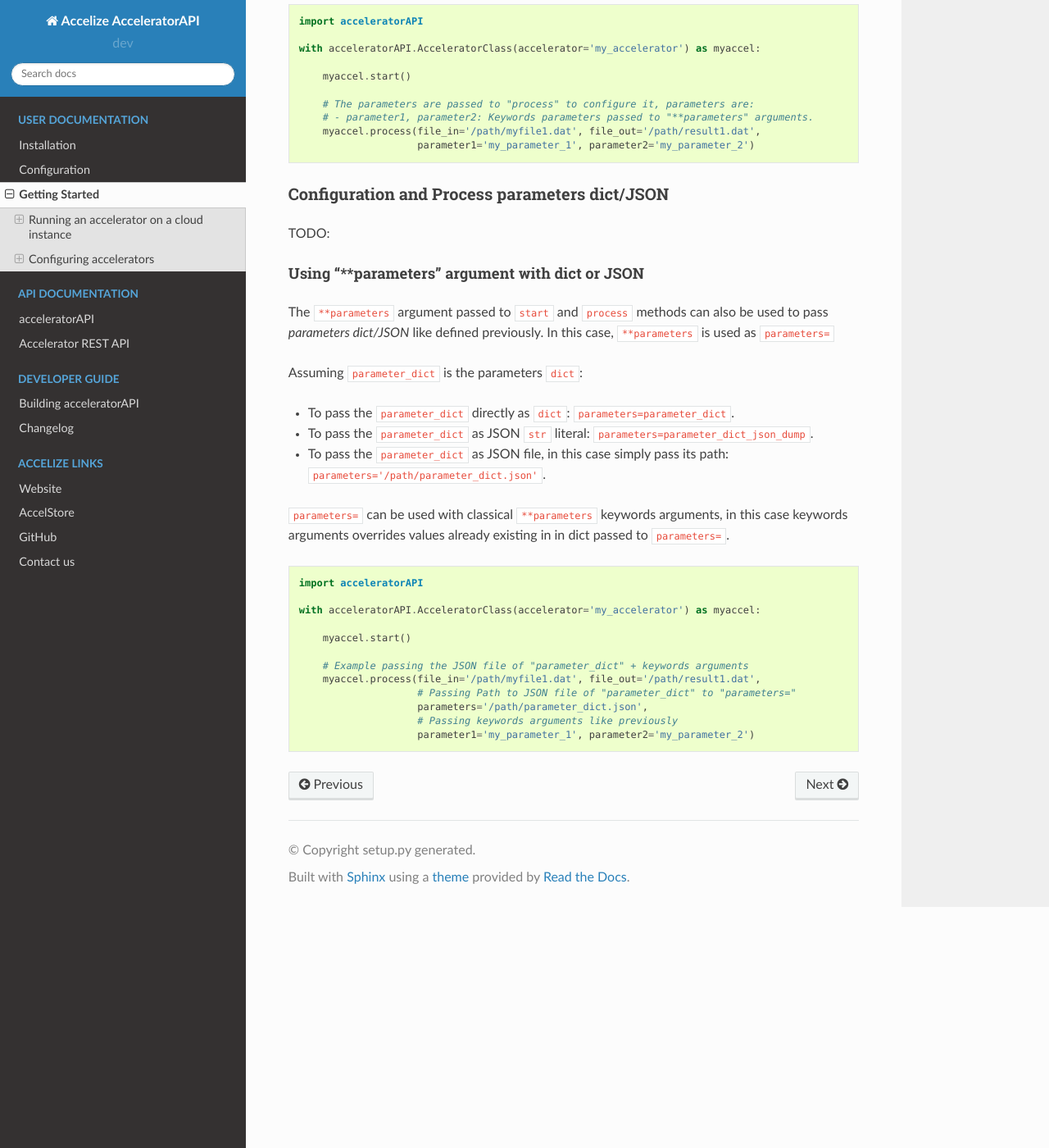
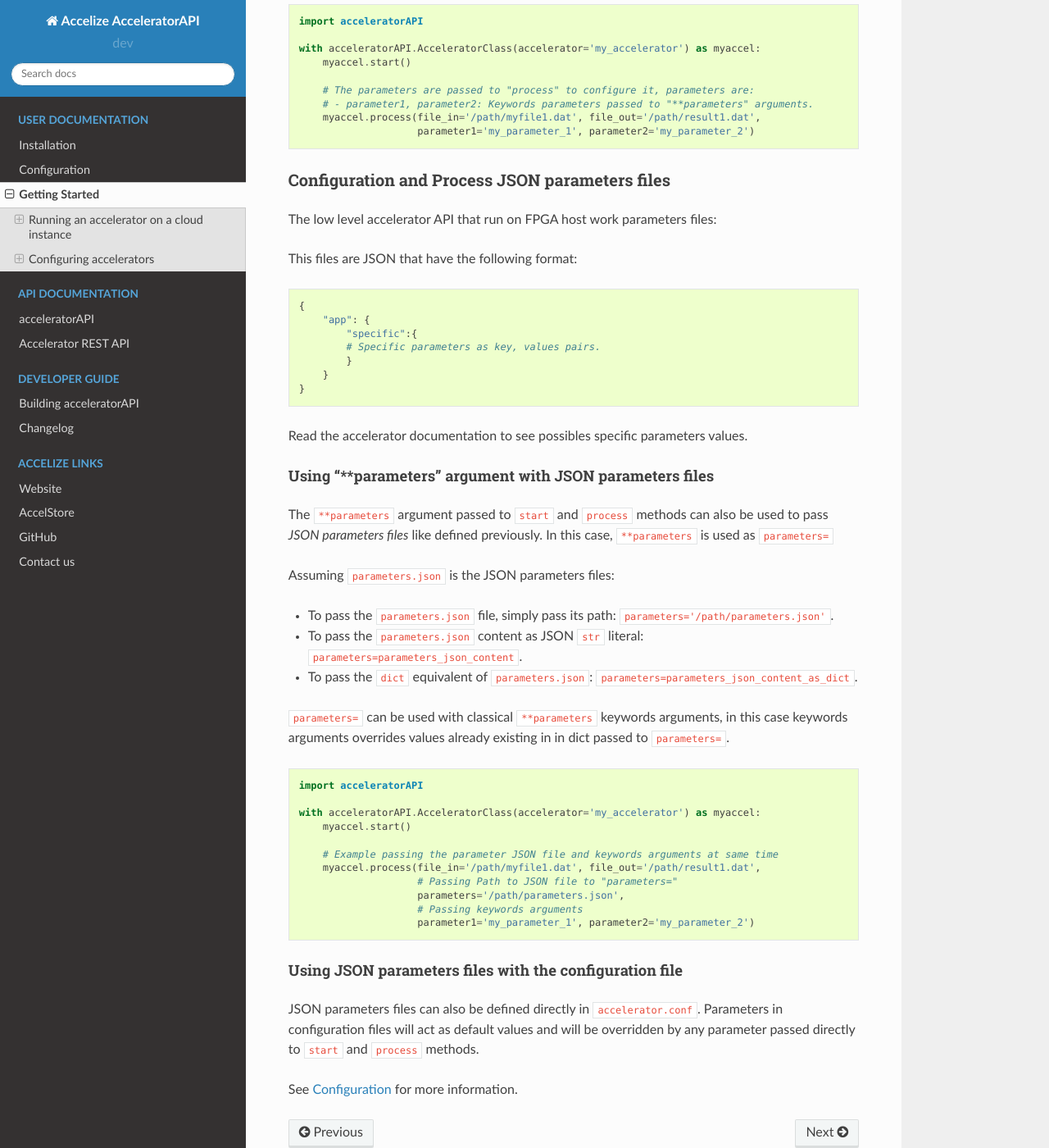
Before and after one commit to Accelize/apyfal, a Sphinx documentation site: the page built from docs/getting_started.md, in a window 1280 px wide and 1400 px high, scrolled down 4301 px. Shown: the whole window at 82% size. Built offline with Sphinx 7.4.7 and the Read the Docs theme 2.0.0, drawn with Linux system fonts in a browser that asks for light colours; pages that are not in the unit, such as notebooks, are missing from menus; some of the changed text lies outside the part shown.

Commit message:
Improve accelerator configuration documentation.

````diff
--- a/docs/getting_started.md
+++ b/docs/getting_started.md
@@ -153,13 +153,13 @@ with acceleratorAPI.AcceleratorClass(
 Some accelerators requires to be configured to run. Accelerator configuration is done with `start` and `process`
 methods.
 
-### Start configuration
+### Configuration step: the "start" method
 
-Configuration passed to `start` applies to every `process` calls that follows.
+Parameters passed to `start` applies to every `process` calls that follows.
 
-It is possible to call `start` a new time to change configuration.
+It is possible to call `start` a new time to change parameters.
 
-The `start` configuration is divided in two parts:
+The `start` parameters is divided in two parts:
 
 * The `datafile` argument: Some accelerator may require a data file to run, this argument is simply the path to
 this file. Read the accelerator documentation to see the file format to use.
@@ -177,22 +177,22 @@ with acceleratorAPI.AcceleratorClass(accelerator='my_accelerator') as myaccel:
     # - parameter1, parameter2: Keywords parameters passed to "**parameters" arguments.
     myaccel.start(datafile='/path/datafile1.dat', parameter1='my_parameter_1', parameter2='my_parameter_2')
 
-    # Every "process" call after start use the previously specified configuration to perform processing
+    # Every "process" call after start use the previously specified parameters to perform processing
     myaccel.process(file_in='/path/myfile1.dat', file_out='/path/result1.dat')
     myaccel.process(file_in='/path/myfile2.dat', file_out='/path/result2.dat')
     # ...
 
-    # It is possible to re-call "start" method with other parameters to change configuration
+    # It is possible to re-call "start" method with other parameters
     myaccel.start(datafile='/path/datafile2.dat')
 
-    # Following "process" will use the new configuration.
+    # Following "process" will use new parameters.
     myaccel.process(file_in='/path/myfile3.dat', file_out='/path/result3.dat')
     # ...
 ```
 
-### Process configuration
+### Process step: the "Process" method
 
-Configuration passed to `process` applies only to this `process` call.
+Parameters passed to `process` applies only to this `process` call.
 
 The `process` method accept the following arguments:
 
@@ -206,7 +206,6 @@ argument overrides default configuration values.
 import acceleratorAPI
 
 with acceleratorAPI.AcceleratorClass(accelerator='my_accelerator') as myaccel:
-
     myaccel.start()
 
     # The parameters are passed to "process" to configure it, parameters are:
@@ -215,21 +214,32 @@ with acceleratorAPI.AcceleratorClass(accelerator='my_accelerator') as myaccel:
                     parameter1='my_parameter_1', parameter2='my_parameter_2')
 ```
 
-### Configuration and Process parameters dict/JSON
+### Configuration and Process JSON parameters files
 
-TODO:
+The low level accelerator API that run on FPGA host work parameters files:
 
-#### Using "**parameters" argument with dict or JSON
+This files are JSON that have the following format:
+```python
+{
+    "app": {
+        "specific":{
+        # Specific parameters as key, values pairs.
+        }
+    }
+}
+```
+Read the accelerator documentation to see possibles specific parameters values.
+
+#### Using "**parameters" argument with JSON parameters files
 
 The `**parameters` argument passed to `start` and `process` methods can also be used to pass
-*parameters dict/JSON* like defined previously. In this case, `**parameters` is used as `parameters=`
+*JSON parameters files* like defined previously. In this case, `**parameters` is used as `parameters=`
 
-Assuming `parameter_dict` is the parameters `dict`:
+Assuming `parameters.json` is the JSON parameters files:
 
-* To pass the `parameter_dict` directly as `dict`: `parameters=parameter_dict`.
-* To pass the `parameter_dict` as JSON `str` literal: `parameters=parameter_dict_json_dump`.
-* To pass the `parameter_dict` as JSON file, in this case simply pass its path:
-`parameters='/path/parameter_dict.json'`.
+* To pass the `parameters.json` file, simply pass its path: `parameters='/path/parameters.json'`.
+* To pass the `parameters.json` content as JSON `str` literal: `parameters=parameters_json_content`.
+* To pass the `dict` equivalent of `parameters.json`: `parameters=parameters_json_content_as_dict`.
 
 `parameters=` can be used with classical `**parameters` keywords arguments, in this case keywords arguments overrides
 values already existing in in dict passed to `parameters=`.
@@ -238,13 +248,21 @@ values already existing in in dict passed to `parameters=`.
 import acceleratorAPI
 
 with acceleratorAPI.AcceleratorClass(accelerator='my_accelerator') as myaccel:
-
     myaccel.start()
 
-    # Example passing the JSON file of "parameter_dict" + keywords arguments
+    # Example passing the parameter JSON file and keywords arguments at same time
     myaccel.process(file_in='/path/myfile1.dat', file_out='/path/result1.dat',
-                    # Passing Path to JSON file of "parameter_dict" to "parameters="
-                    parameters='/path/parameter_dict.json',
-                    # Passing keywords arguments like previously
+                    # Passing Path to JSON file to "parameters="
+                    parameters='/path/parameters.json',
+                    # Passing keywords arguments
                     parameter1='my_parameter_1', parameter2='my_parameter_2')
 ```
+
+#### Using JSON parameters files with the configuration file
+
+JSON parameters files can also be defined directly in `accelerator.conf`. Parameters in configuration files
+will act as default values and will be overridden by any parameter passed directly to `start` and `process` methods.
+
+```eval_rst
+See :doc:`configuration` for more information.
+```
````
Also changed, not shown: 2 other files.
